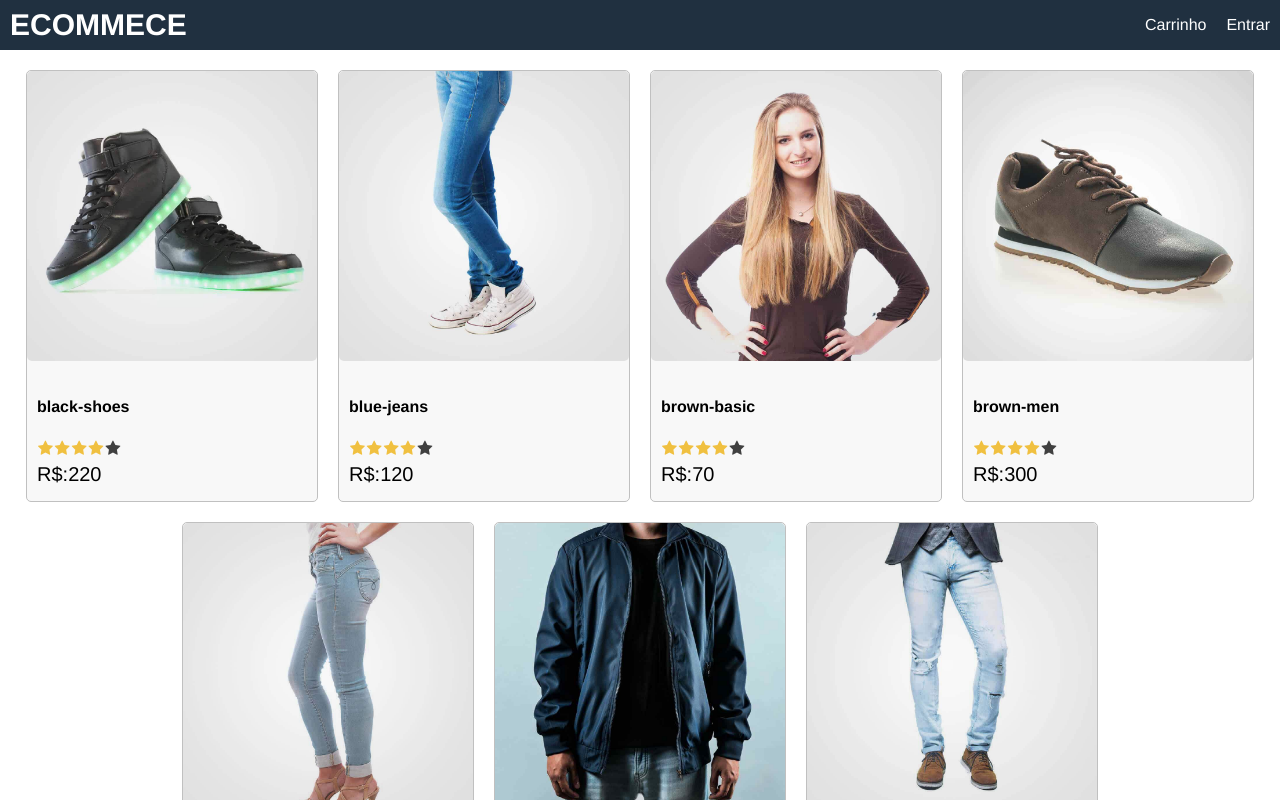
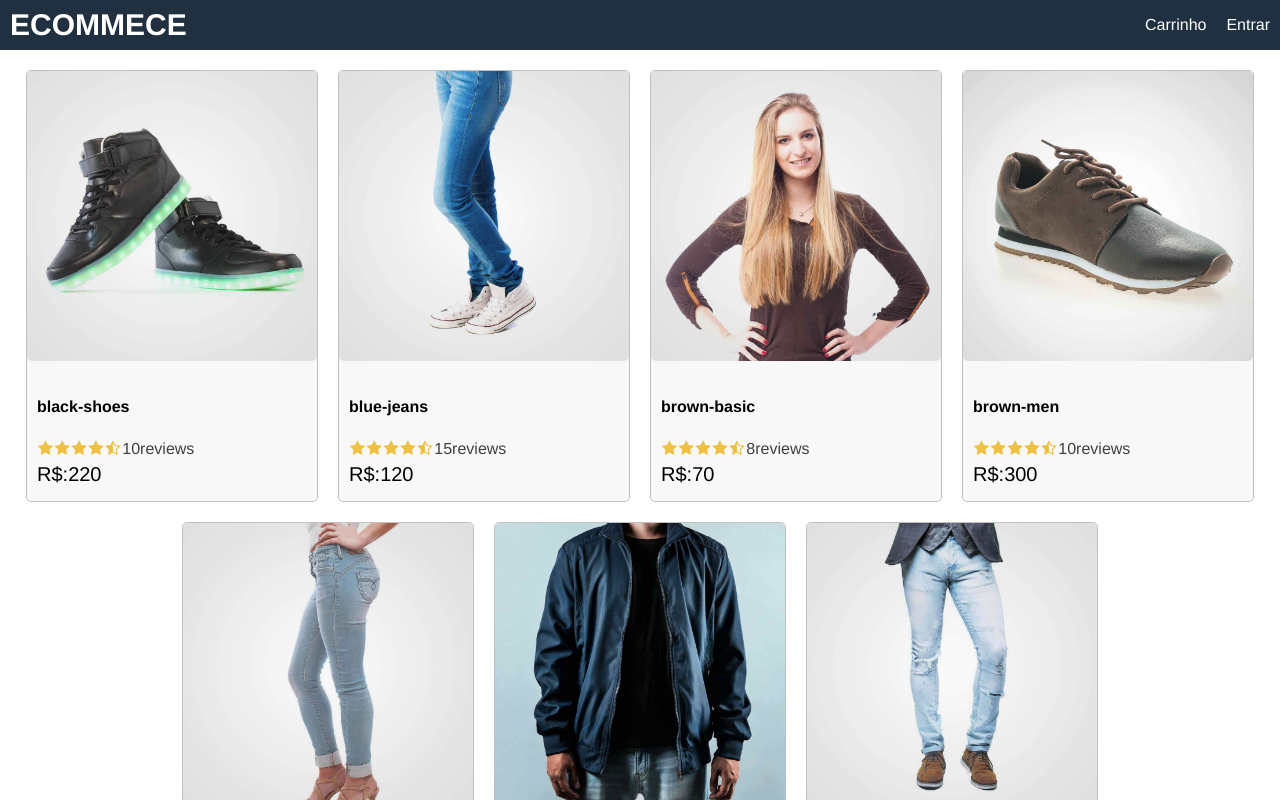
Before and after one commit to Jobsondev1/Ecommece_full, a React (Create React App) app in the folder frontend/: page / in a window 1280 px wide. Shown: the top 800 px of the page. Built offline with nearby package versions, Linux system fonts and the light colour scheme.

Commit message:
Criar Classificação e Componente de Produto

```diff
--- a/frontend/src/App.js
+++ b/frontend/src/App.js
@@ -1,4 +1,5 @@
 import './App.css';
+import Products from './components/products/Products';
 import data from './data';
 function App() {
   return (
@@ -19,37 +20,7 @@ function App() {
        <div>
          <div className="row center">
            {data.products.map((product)=>(
-             <div key={`/product/${product._id}`}className="card">
-              <a href={`/product/${product._id}`}>
-               <img className="medium"
-               src={product.image}
-               alt={product.name}
-               />
-              </a>
-              <div className="card-body">
-                <a>
-                  <h2>{product.name}</h2>
-                </a>
-                <div className="rating">
-                  <span>
-                    <i className="fa fa-star"></i>
-                  </span>
-                  <span>
-                    <i className="fa fa-star"></i>
-                  </span>
-                  <span>
-                    <i className="fa fa-star"></i>
-                  </span>
-                  <span>
-                    <i className="fa fa-star"></i>
-                  </span>
-                  <span>
-                    <i className="fa fa-star"></i>
-                  </span>
-                </div>
-                <div className="price"> R$:{product.price}</div>
-              </div>
-           </div>
+             <Products key={product._id} product={product}></Products>
            ))}
          </div>
        </div>
--- /dev/null
+++ b/frontend/src/components/products/Products.js
@@ -0,0 +1,29 @@
+import React from 'react'
+import './products.css'
+import Rating from '../rating/Rating'
+
+const Products = (props) => {
+    const { product } =props
+    return (
+        <div key={`/product/${product._id}`} className="card">
+            <a href={`/product/${product._id}`}>
+                <img className="medium"
+                    src={product.image}
+                    alt={product.name}
+                />
+            </a>
+            <div className="card-body">
+                <a>
+                    <h2>{product.name}</h2>
+                </a>
+                <Rating
+                    rating={product.rating}
+                    numReviews= {product.numReviews}
+                ></Rating>
+                <div className="price"> R$:{product.price}</div>
+            </div>
+        </div>
+    )
+}
+
+export default Products
--- /dev/null
+++ b/frontend/src/components/products/products.css
@@ -0,0 +1,15 @@
+.card {
+    border: 0.1rem #c0c0c0 solid;
+    background-color: #f8f8f8;
+    border-radius: 0.5rem;
+    margin: 1rem;
+  }
+  .card-body {
+    padding: 1rem;
+  }
+  .card-body > * {
+    margin-bottom: 0.5rem;
+  }
+  .price {
+    font-size: 2rem;
+  }
--- /dev/null
+++ b/frontend/src/components/rating/Rating.js
@@ -0,0 +1,63 @@
+import React from 'react'
+import './rating.css'
+
+const Rating = (props) => {
+    const { rating, numReviews }= props
+    return (
+        <div className="rating">
+            <span>
+                <i className={
+                    rating >= 1
+                    ? "fa fa-star"
+                    : rating >= 0.5
+                    ? "fa fa-star-half-o"
+                    : "fa fa-star-o"
+                }
+                ></i>
+            </span>
+            <span>
+            <i className={
+                    rating >= 2
+                    ? "fa fa-star"
+                    : rating >= 1.5
+                    ? "fa fa-star-half-o"
+                    : "fa fa-star-o"
+                }
+                ></i>
+            </span>
+            <span>
+                 <i className={
+                    rating >= 3
+                    ? "fa fa-star"
+                    : rating >= 2.5
+                    ? "fa fa-star-half-o"
+                    : "fa fa-star-o"
+                }
+                ></i>
+            </span>
+            <span>
+                 <i className={
+                    rating >= 4
+                    ? "fa fa-star"
+                    : rating >= 3.5
+                    ? "fa fa-star-half-o"
+                    : "fa fa-star-o"
+                }
+                ></i>
+            </span>
+            <span>
+                 <i className={
+                    rating >= 5
+                    ? "fa fa-star"
+                    : rating >= 4.5
+                    ? "fa fa-star-half-o"
+                    : "fa fa-star-o"
+                }
+                ></i>
+            </span>
+            <span>{numReviews + 'reviews'}</span>
+        </div>
+    )
+}
+
+export default Rating
--- /dev/null
+++ b/frontend/src/components/rating/rating.css
@@ -0,0 +1,7 @@
+.rating span {
+    color: #f0c040;
+    margin: 0.1rem;
+  }
+  .rating span:last-child {
+    color: #404040;
+  }
--- a/frontend/src/data.js
+++ b/frontend/src/data.js
@@ -19,7 +19,7 @@ const data = {
             image: '/images/blue-jeans.jpg',
             price: 120,
             brand: 'jensfamini',
-            rating: 5,
+            rating: 4.8,
             numReviews: 15,
             description: ' jeans feminino elegante'
         },
@@ -43,7 +43,7 @@ const data = {
             image: '/images/brown-men.jpg',
             price: 300,
             brand: 'Adidas',
-            rating: 5,
+            rating: 4.8,
             numReviews: 10,
             description: '  Tenis Adidas esporte fino'
         },
@@ -55,7 +55,7 @@ const data = {
             image: '/images/gray-basic.jpg',
             price: 200,
             brand: 'new jens',
-            rating: 4.5,
+            rating: 3.8,
             numReviews: 12,
             description: '  Calsa feminina jens azul'
         },
@@ -79,7 +79,7 @@ const data = {
             image: '/images/torn-jeans.jpg',
             price: 250,
             brand: 'boy',
-            rating: 4.5,
+            rating: 4.0,
             numReviews: 10,
             description: 'Calsa masculina azul '
         },
--- a/frontend/src/index.css
+++ b/frontend/src/index.css
@@ -197,29 +197,9 @@ img.large {
 }
 
 /* Card */
-.card {
-  border: 0.1rem #c0c0c0 solid;
-  background-color: #f8f8f8;
-  border-radius: 0.5rem;
-  margin: 1rem;
-}
-.card-body {
-  padding: 1rem;
-}
-.card-body > * {
-  margin-bottom: 0.5rem;
-}
-.price {
-  font-size: 2rem;
-}
+
 /* Rating */
-.rating span {
-  color: #f0c040;
-  margin: 0.1rem;
-}
-.rating span:last-child {
-  color: #404040;
-}
+
 /* Alert */
 .loading {
   display: block !important;
```
